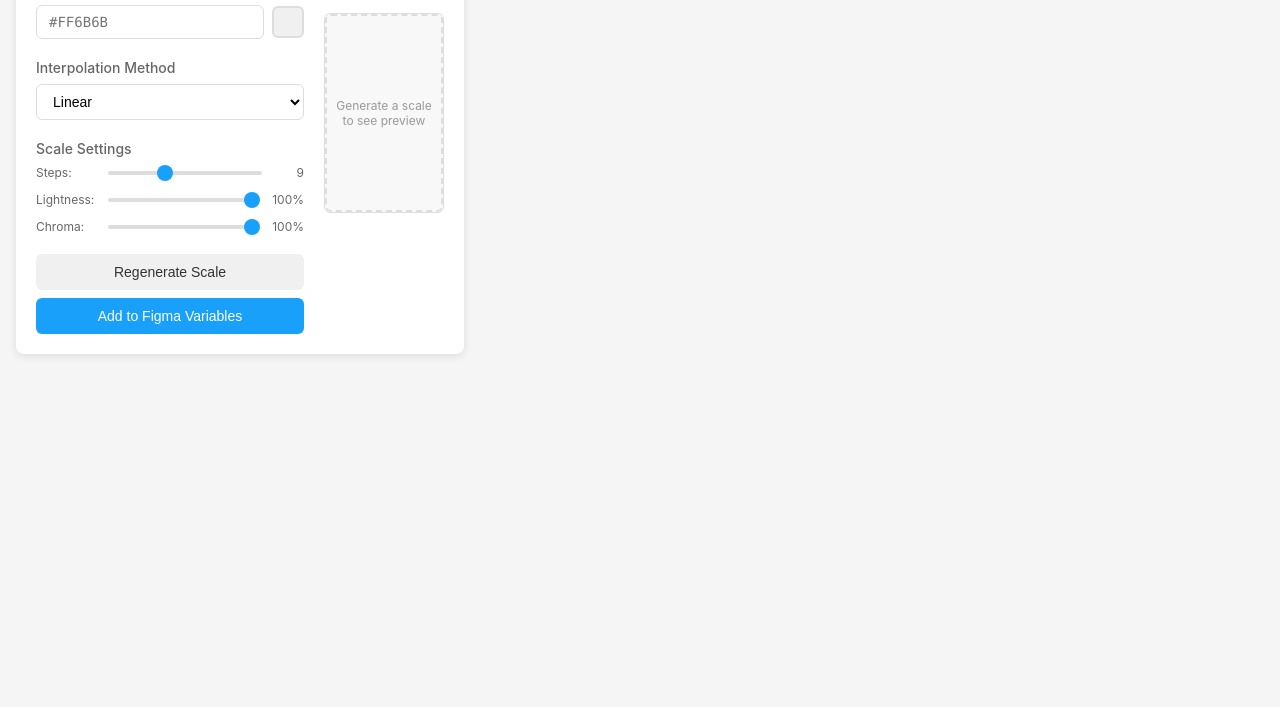
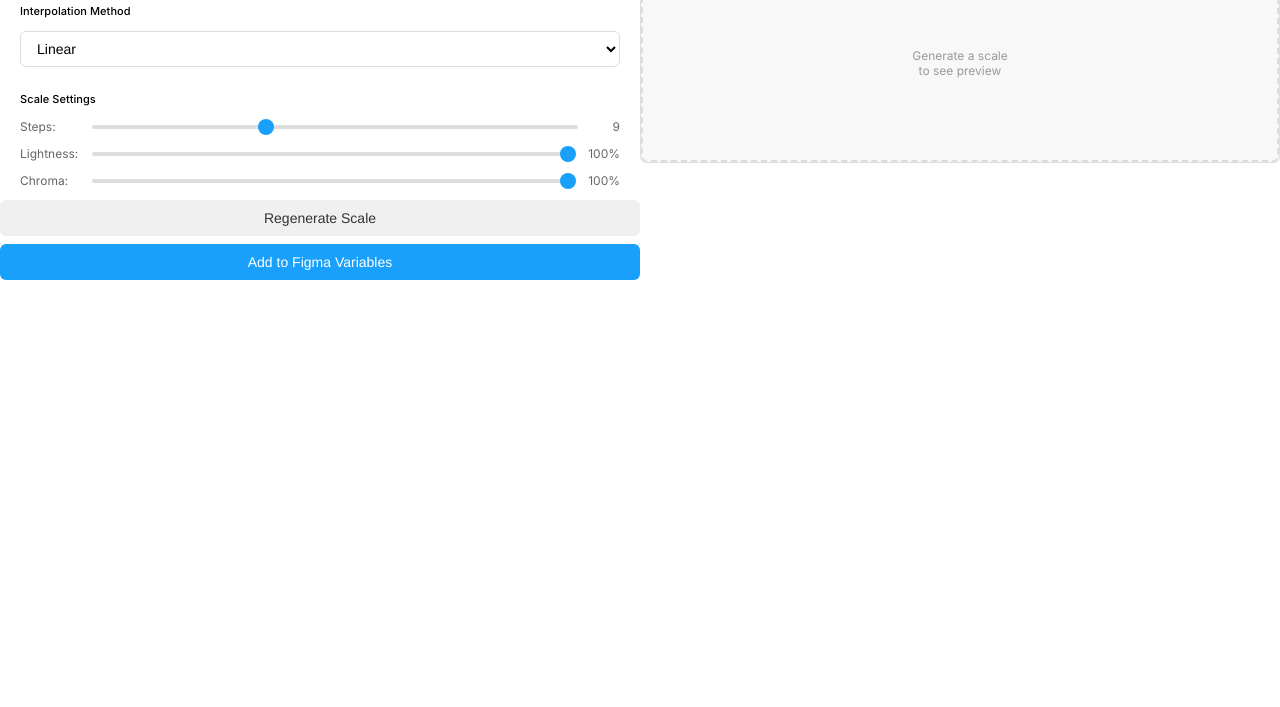
Before and after one commit to chazgiese/Huemanize, a website: page ui.html in a window 1280 px wide. Shown: the part 93-800 px from the top of the page. Drawn offline with Linux system fonts and the light colour scheme.

Commit message:
made file structure flatter + initial UI

```diff
--- a/code.js
+++ b/code.js
@@ -3372,8 +3372,8 @@ var plugin = (() => {
     }
   };
   figma.showUI(__html__, {
-    width: 640,
-    height: 400,
+    width: 480,
+    height: 416,
     themeColors: true
   });
   var initialColor = generateRandomColor();
--- a/code.ts
+++ b/code.ts
@@ -290,8 +290,8 @@ figma.ui.onmessage = async (msg: PluginMessage) => {
 
 // Show the UI first
 figma.showUI(__html__, {
-  width: 640,
-  height: 400,
+  width: 480,
+  height: 416,
   themeColors: true
 });
 
--- a/ui.html
+++ b/ui.html
@@ -8,70 +8,71 @@
       margin: 0;
       padding: 0;
       box-sizing: border-box;
+      -webkit-font-smoothing: antialiased; /* Makes Inter look lighter to match Figma's UI*/
+      -moz-osx-font-smoothing: grayscale;
+      text-rendering: geometricPrecision;
     }
 
     body {
-      font-family: -apple-system, BlinkMacSystemFont, 'Segoe UI', Roboto, sans-serif;
-      background: #f5f5f5;
-      color: #333;
-      padding: 16px;
-      width: 480px;
-    }
-
-    .container {
-      background: white;
-      border-radius: 8px;
-      padding: 20px;
-      box-shadow: 0 2px 8px rgba(0, 0, 0, 0.1);
-    }
-
-    h1 {
-      font-size: 18px;
-      font-weight: 600;
-      margin-bottom: 16px;
-      color: #1a1a1a;
+      font-family: Inter, -apple-system, BlinkMacSystemFont, 'Segoe UI', Roboto, sans-serif;
+      background: var(--figma-color-bg);
+      color: var(--figma-color-text);
+      width: 100%;
+      max-width: 100%;
     }
 
     .main-layout {
       display: flex;
-      gap: 20px;
+      flex-direction: row;
+      align-items: flex-start;
+      justify-content: flex-start;
     }
 
     .controls-panel {
       flex: 1;
       min-width: 0;
+      border-right: 1px solid var(--figma-color-border);
     }
 
     .preview-panel {
       width: 120px;
-      flex-shrink: 0;
+      flex: 1;
     }
 
     .section {
-      margin-bottom: 20px;
+      padding: 0 20px;
+      margin-bottom: 12px;
     }
 
     .section-title {
-      font-size: 14px;
-      font-weight: 500;
-      margin-bottom: 8px;
-      color: #666;
+      display: flex;
+      justify-content: flex-start;
+      height: 40px;
+      align-items: center;
+      font-size: 11px;
+      font-weight: 450;
+      letter-spacing: 0.05px;
+      color: var(--figma-color-text);
     }
 
     .input-group {
       display: flex;
       align-items: center;
-      gap: 8px;
-      margin-bottom: 12px;
+      height: 32px;
+      padding: 0 4px;
     }
 
     input[type="text"] {
+      background: var(--figma-color-bg-secondary);
+      color: var(--figma-color-text);
       flex: 1;
       padding: 8px 12px;
-      border: 1px solid #ddd;
-      border-radius: 6px;
-      font-size: 14px;
+      border-radius: 5px;
+      border: none;
+      font-size: 11px;
+      height: 24px;
       font-family: 'SF Mono', Monaco, 'Cascadia Code', monospace;
+      outline: none;
     }
 
     input[type="text"]:focus {
@@ -126,6 +127,7 @@
       background: #ddd;
       outline: none;
       -webkit-appearance: none;
+      appearance: none;
     }
 
     input[type="range"]::-webkit-slider-thumb {
@@ -135,6 +137,10 @@
       border-radius: 50%;
       background: #18a0fb;
       cursor: pointer;
+    }
+
+    #colorInput {
+      padding-left: 24px;
     }
 
     .range-value {
@@ -249,16 +255,15 @@
   </style>
 </head>
 <body>
-  <div class="container">
-    <h1>🎨 Huemanize</h1>
-
  <div class="main-layout">
     <div class="controls-panel">
       <div class="section">
         <div class="section-title">Base Color</div>
         <div class="input-group">
+          <div class="swatch-input">
             <input type="text" id="colorInput" placeholder="#FF6B6B" maxlength="7">
             <div class="color-preview" id="colorPreview"></div>
+          </div>
         </div>
         <div id="colorError" class="error" style="display: none;"></div>
       </div>
@@ -305,7 +310,6 @@
       <div class="color-scale" id="colorScale">
         <div class="preview-placeholder">
           Generate a scale<br>to see preview
-          </div>
         </div>
       </div>
     </div>
```
Lines whose indentation alone changed are shown as unchanged.
